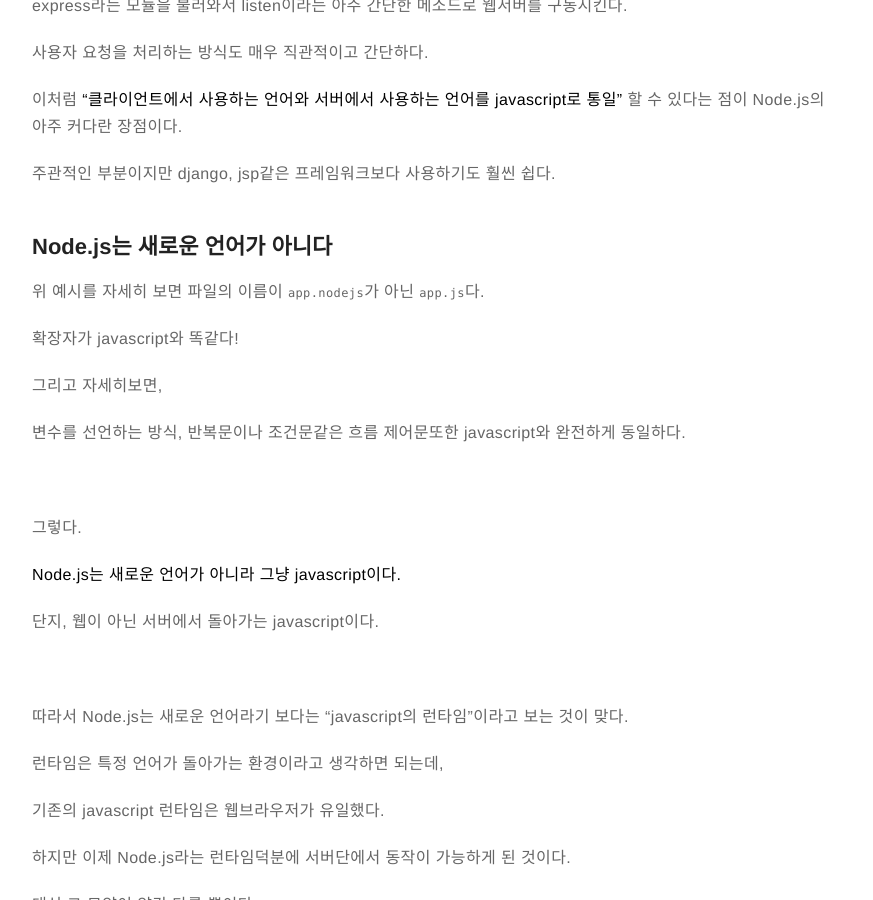
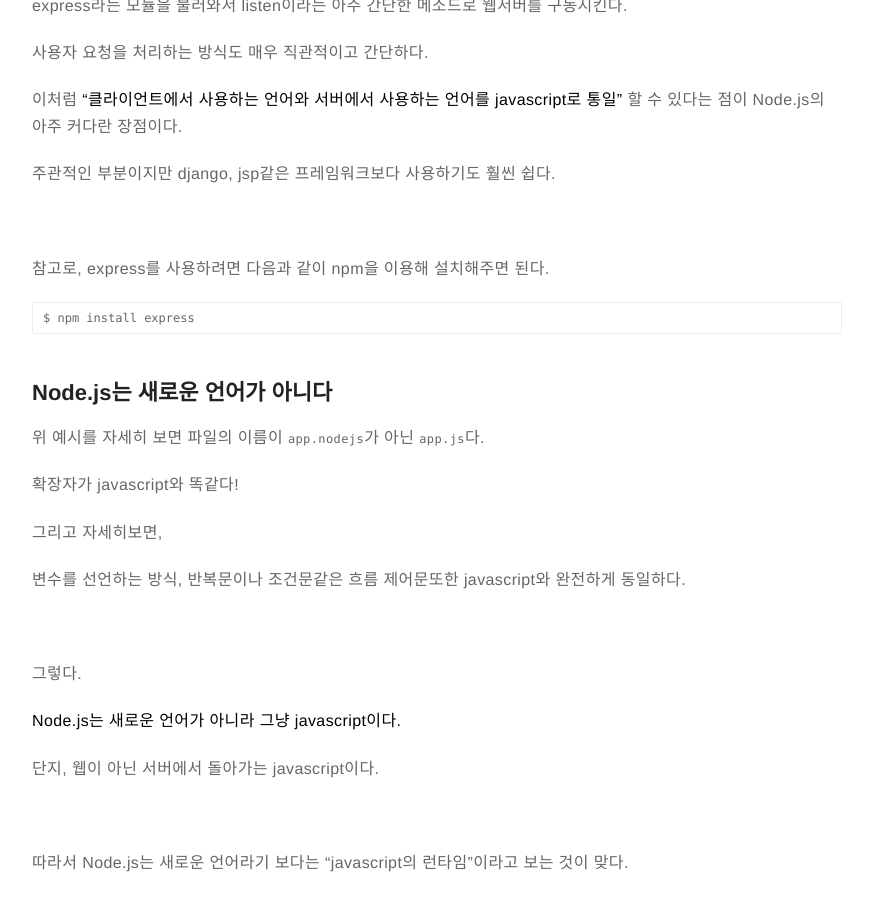
Before and after one commit to itholic/itholic.github.io, a Jekyll site: the page built from _posts/javascript/2018-11-11-js-node-js.md, in a window 1280 px wide and 900 px high, scrolled down 3100 px. Shown: the whole window, without its empty margins (203-1076 px from the left). Built offline with Jekyll 4.4.1, drawn with Linux system fonts in a browser that asks for light colours; comment, search, counter and statistics services are not loaded.

Commit message:
[javascript] node.js + express install

````diff
--- a/_posts/javascript/2018-11-11-js-node-js.md
+++ b/_posts/javascript/2018-11-11-js-node-js.md
@@ -153,6 +153,14 @@
 
 주관적인 부분이지만 django, jsp같은 프레임워크보다 사용하기도 훨씬 쉽다.
 
+<br/>
+
+참고로, express를 사용하려면 다음과 같이 npm을 이용해 설치해주면 된다.
+
+```
+$ npm install express
+```
+
 ## Node.js는 새로운 언어가 아니다
 
 
````
